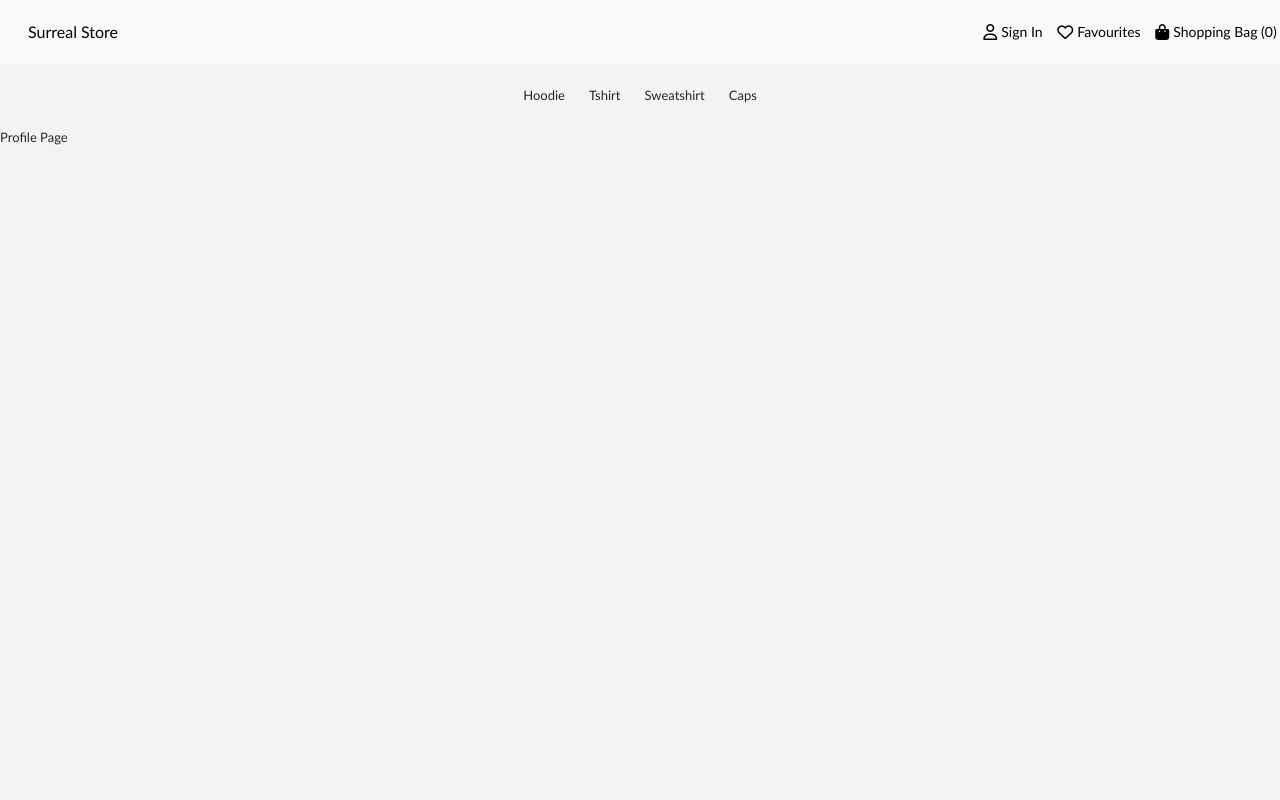
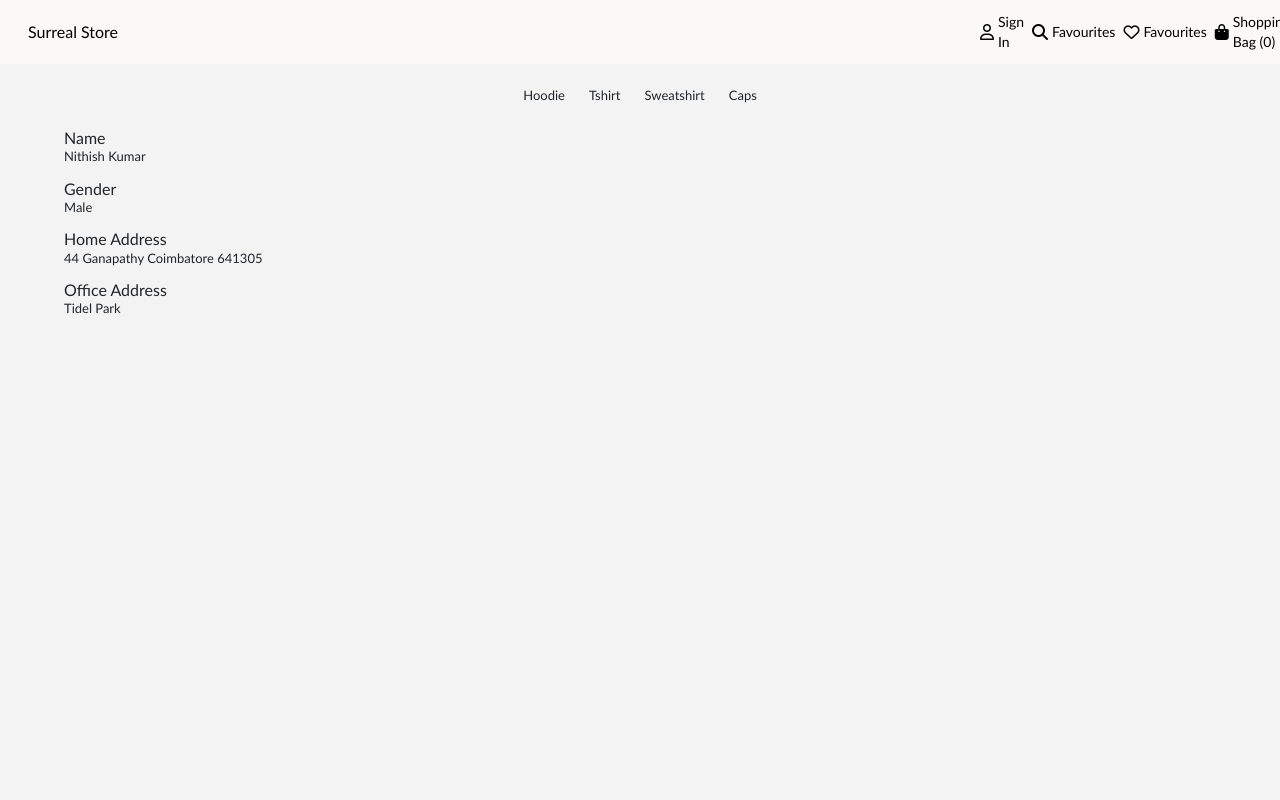
Before and after one commit to nithigsn/surreal, a React (Create React App) app: page /profile in a window 1280 px wide. Shown: the top 800 px of the page. Built offline with nearby package versions, Linux system fonts and the light colour scheme.

Commit message:
added search bar

```diff
--- a/src/Components/Header.jsx
+++ b/src/Components/Header.jsx
@@ -2,9 +2,12 @@ import React, { useState } from 'react';
 import { useNavigate } from 'react-router-dom';
 import { useUser } from '../Contexts/UserProvider';
 import MobileNav from './MobileNav';
+import MobileSearchBar from './MobileSearchBar';
 
 export default function Header() {
+
     const [menu, setMenu] = useState(false);
+    const [search, setSearch] = useState(false);
     const navigate = useNavigate();
     const { cart } = useUser();
 
@@ -18,7 +21,7 @@ export default function Header() {
                     <div className='px-1 w-5'>
                         <i className={`lg:hidden fa-solid ${menu ? "fa-x" : "fa-bars"}`} onClick={() => setMenu(!menu)}></i>
                     </div>
-                     <h1 className="text-center cursor-pointer px-2 ">Surreal Store</h1>
+                    <h1 className="text-center cursor-pointer px-2 ">Surreal Store</h1>
                 </div>
 
                 <div className="right flex w-2/4 justify-end cursor-pointer">
@@ -27,7 +30,13 @@ export default function Header() {
                             <i className="fa-regular fa-user" onClick={() => navigate('/profile')}></i>
                             <p className='hidden lg:block text-sm'>Sign In</p>
                         </div>
-                        <div className='flex gap-1 items-center' onClick={()=>navigate('/favourite')}>
+
+                        <div className='flex gap-1 items-center' onClick={() => setSearch(!search)}>
+                            <i className="fa-solid fa-magnifying-glass"></i>
+                            <p className='hidden lg:block text-sm'>Favourites</p>
+                        </div>
+
+                        <div className='flex gap-1 items-center' onClick={() => navigate('/favourite')}>
                             <i className="fa-regular fa-heart"></i>
                             <p className='hidden lg:block text-sm'>Favourites</p>
                         </div>
@@ -41,9 +50,13 @@ export default function Header() {
                 </div>
             </nav>
 
-           {
-            menu && <MobileNav  menu={menu} setMenu={setMenu}/>
-           }
+            {
+                search && <MobileSearchBar search={search} setSearch={setSearch} />
+            }
+
+            {
+                menu && <MobileNav menu={menu} setMenu={setMenu} />
+            }
         </header>
     );
 }
--- /dev/null
+++ b/src/Components/MobileSearchBar.jsx
@@ -0,0 +1,16 @@
+export default function MobileSearchBar({ search, setSearch }) {
+
+    return (
+        <div className="flex absolute top-0 z-30 w-full h-16 items-center  bg-white justify-center">
+
+            <div className="flex w-[90vw] items-center justify-around">
+                <i className="fa-solid fa-magnifying-glass"></i>
+                <input type="text" placeholder="Search" className="w-[80%] searchbar" />
+                <i className="fa-solid fa-x" onClick={() => setSearch(!search)}></i>
+            </div>
+
+
+
+        </div>
+    );
+}
--- a/src/Pages/CapDetails.jsx
+++ b/src/Pages/CapDetails.jsx
@@ -105,7 +105,7 @@ export default function CapDetails() {
                                 <h3>Description & Fit</h3>
                                 <i className={`fa-solid ${openSections.description ? 'fa-arrow-down' : 'fa-arrow-up'}`}></i>
                             </div>
-                            <div className={`${openSections.description ? "block" : "hidden"}`}>
+                            <div className={`${openSections.description ? "block scale-in-ver-top" : "hidden"}`}>
                                 <p>Cap in midweight sweatshirt fabric made from a cotton blend with a soft brushed inside. Jersey-lined, drawstring hood, dropped shoulders, long sleeves, a kangaroo pocket and wide ribbing at the cuffs and hem. Loose fit for a generous but not oversized silhouette.</p>
                             </div>
                         </div>
--- a/src/Pages/HoodieDetails.jsx
+++ b/src/Pages/HoodieDetails.jsx
@@ -5,7 +5,10 @@ import { useState } from "react";
 
 export default function HoodieDetails() {
 
-    const { favourites, addToFavourites, editFavourites } = useUser()
+    const navigate = useNavigate();
+
+
+    const { favourites, addToFavourites, editFavourites } = useUser();
     const [openSections, setOpenSections] = useState({
         description: false,
         details: false,
@@ -15,7 +18,7 @@ export default function HoodieDetails() {
     const { products } = useUser();
     const { id } = useParams();
     const hoodie = HOODIES[id];
-    console.log('hoodie is',hoodie)
+    console.log('hoodie is', hoodie)
     console.log(favourites);
 
     if (!hoodie) {
@@ -32,26 +35,33 @@ export default function HoodieDetails() {
     }
 
 
+
+
+    const handleClick = (index) => {
+        navigate(`/hoodie/${index}`); // Navigate to the detail page with the hoodie index as a parameter
+    };
+
     return (
         <div className="h-full w-full flex justify-center">
 
             <div className="flex flex-col w-[90vw] h-full gap-y-3 lg:flex-row justify-center">
 
-                <div className="lg:w-2/4 ">
+                <div className="lg:w-2/4 h-[370px] ">
+
                     <div className="flex justify-center text-start">
                         <img src={hoodie.url} alt={hoodie.name} className="h-50 w-44" />
-                        <i className="fa-regular fa-heart sm:hidden"></i>
+                        <i className="fa-regular fa-heart hidden lg:block"></i>
                     </div>
                     <div className="w-full h-55 flex justify-center gap-2">
-                        <img src={hoodie.url} alt="" className="h-44 w-40" />
-                        <img src={hoodie.url} alt="" className="h-44 w-32" />
+                        <img src={hoodie.url} alt="" className="h-44 " />
+                        <img src={hoodie.url} alt="" className="h-44 " />
                     </div>
 
                 </div>
 
-                <div className="lg;w-2/4 flex gap-7  flex-col lg:gap-y-10">
+                <div className="lg;w-2/4 flex gap-y-3  flex-col lg:gap-y-10">
 
-                    <div className="flex justify-between">
+                    <div className="flex justify-between h-20 w-full ">
                         <div>
                             <h1>{hoodie.name}</h1>
                             <p>MRP inclusive of all taxes</p>
@@ -60,7 +70,7 @@ export default function HoodieDetails() {
 
                         <div className="cursor-pointer">
                             {
-                                favourites.find((item) => item.id === hoodie.id) ? <i className="fa-solid fa-heart text-red-500 hiiden lg:block" onClick={()=>editFavourites(hoodie)}></i> : <i className="fa-regular fa-heart hiiden lg:block" onClick={()=>addToFavourites(hoodie)}></i>
+                                favourites.find((item) => item.id === hoodie.id) ? <i className="fa-solid fa-heart text-red-500 hiiden lg:block" onClick={() => editFavourites(hoodie)}></i> : <i className="fa-regular fa-heart hiiden lg:block" onClick={() => addToFavourites(hoodie)}></i>
                             }
                         </div>
                     </div>
@@ -69,7 +79,7 @@ export default function HoodieDetails() {
                         <h3>Color</h3>
                         <div className="flex justify-center gap-3">
                             {products.map((value, index) => (
-                                <div key={index} className="flex flex-col items-center gap-y-2 cursor-pointer" >
+                                <div key={index} className="flex flex-col items-center gap-y-2 cursor-pointer" onClick={() => handleClick(index)} >
                                     <img src={value.url} alt={value.color} className="size-10" />
                                     <div><p>{value.color}</p></div>
                                 </div>
@@ -103,7 +113,7 @@ export default function HoodieDetails() {
                         <div className={`details flex flex-col border-t-[1px] border-b-[1px] border-black justify-center lg:w-[441px] ${openSections.description ? "h-40 scale-in-ver-top" : "h-10 scale-in-ver-bottom"}`}>
                             <div className="flex justify-between" onClick={() => handleOpen('description')}>
                                 <h3>Description & Fit</h3>
-                                <i className={`fa-solid ${openSections.description ? 'fa-arrow-down' : 'fa-arrow-up'}`}></i>
+                                <i className={`fa-solid ${openSections.description ? 'fa-arrow-up' : 'fa-arrow-down '}`}></i>
                             </div>
                             <div className={`${openSections.description ? "block" : "hidden"}`}>
                                 <p>Hoodie in midweight sweatshirt fabric made from a cotton blend with a soft brushed inside. Jersey-lined, drawstring hood, dropped shoulders, long sleeves, a kangaroo pocket and wide ribbing at the cuffs and hem. Loose fit for a generous but not oversized silhouette.</p>
@@ -113,7 +123,7 @@ export default function HoodieDetails() {
                         <div className={`details flex flex-col   border-black justify-center lg:w-[441px] ${openSections.details ? "h-40 scale-in-ver-top" : "h-10 scale-in-ver-bottom"}`}>
                             <div className="flex justify-between" onClick={() => handleOpen('details')}>
                                 <h3>Details</h3>
-                                <i className={`fa-solid ${openSections.details ? 'fa-arrow-down' : 'fa-arrow-up'}`}></i>
+                                <i className={`fa-solid ${openSections.details ? 'fa-arrow-up' : 'fa-arrow-down '}`}></i>
                             </div>
                             <div className={`${openSections.details ? "block " : "hidden"}`}>
                                 <p>Hoodie in midweight sweatshirt fabric made from a cotton blend with a soft brushed inside. Jersey-lined, drawstring hood, dropped shoulders, long sleeves, a kangaroo pocket and wide ribbing at the cuffs and hem. Loose fit for a generous but not oversized silhouette.</p>
@@ -123,7 +133,7 @@ export default function HoodieDetails() {
                         <div className={`details flex flex-col border-t-[1px] border-b-[1px] border-black justify-center lg:w-[441px]  ${openSections.careGuide ? "h-40 scale-in-ver-top" : "h-10 scale-in-ver-bottom"}`}>
                             <div className="flex justify-between" onClick={() => handleOpen('careGuide')}>
                                 <h3>Care Guide</h3>
-                                <i className={`fa-solid ${openSections.careGuide ? 'fa-arrow-down' : 'fa-arrow-up'}`}></i>
+                                <i className={`fa-solid ${openSections.careGuide ? 'fa-arrow-up' : 'fa-arrow-down '}`}></i>
                             </div>
                             <div className={`${openSections.careGuide ? "block" : "hidden"}`}>
                                 <p>Hoodie in midweight sweatshirt fabric made from a cotton blend with a soft brushed inside. Jersey-lined, drawstring hood, dropped shoulders, long sleeves, a kangaroo pocket and wide ribbing at the cuffs and hem. Loose fit for a generous but not oversized silhouette.</p>
--- a/src/Pages/ProfilePage.jsx
+++ b/src/Pages/ProfilePage.jsx
@@ -1,7 +1,35 @@
-export default function ProfilePage(){
-    return(
-        <div className="w-full h-screen ">
-            <p className="">Profile Page</p>
+export default function ProfilePage() {
+
+
+
+    return (
+        <div className="w-full h-screen flex justify-center ">
+
+            <div className="flex flex-col w-[90vw] h-full gap-y-3">
+
+
+
+                <div>
+                    <h3>Name</h3>
+                    <p>Nithish Kumar</p>
+                </div>
+                <div>
+                    <h3>Gender</h3>
+                    <p>Male</p>
+                </div>
+                <div>
+                    <h3>Home Address</h3>
+                    <p>44 Ganapathy Coimbatore 641305</p>
+                </div>
+
+                <div>
+                    <h3>Office Address</h3>
+                    <p>Tidel Park</p>
+                </div>
+
+
+            </div>
+
         </div>
     );
 }
--- a/src/index.css
+++ b/src/index.css
@@ -11,6 +11,19 @@ body {
 
 p{
   font-size: small;
+}
+
+img{
+        background-size: contain;
+}
+
+.searchbar{
+        border: none;
+        outline: none;
+}
+.searchbar::placeholder{
+        font-size: large;
+
 }
 
 /* Animation */
```
Also changed, not shown: src/Modules/Items.jsx (+0 -8 lines), src/Modules/AllItems.jsx (added).
